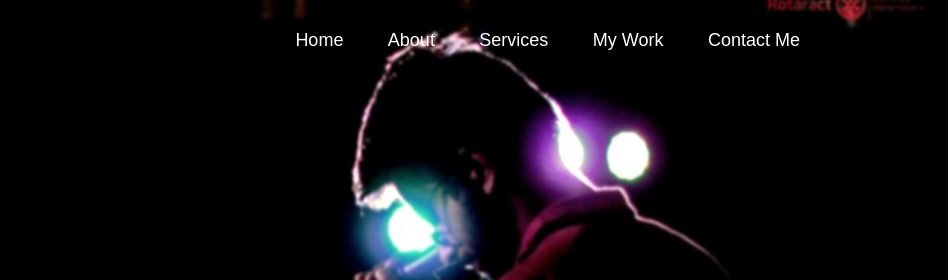
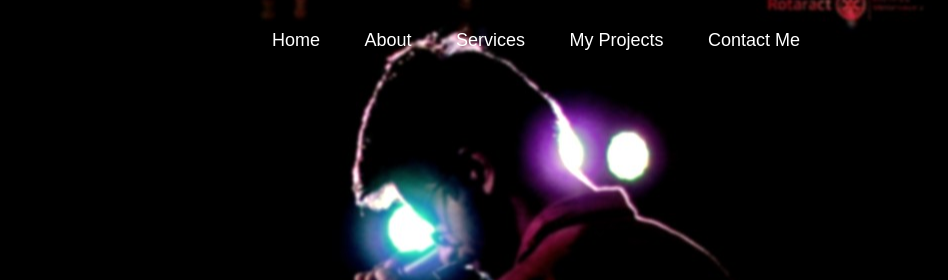
Before and after one commit to atmodeepsen/My-Portfolio-Website, a plain HTML site: page index.html in a window 1280 px wide. Shown: the top 280 px of the page, 332-1280 px from the left. Drawn offline with Linux system fonts and the light colour scheme.

Commit message:
My work - my projects

```diff
--- a/index.html
+++ b/index.html
@@ -19,7 +19,7 @@
                     <li><a href="#header">Home</a></li>
                     <li><a href="#about">About</a></li>
                     <li><a href="#services">Services</a></li>
-                    <li><a href="#portfolio">My Work</a></li>
+                    <li><a href="#portfolio">My Projects</a></li>
                     <li><a href="#contact">Contact Me</a></li>
                     <i class="fa-solid fa-circle-xmark" onclick="closemenu()"></i>
                 </ul>
```
